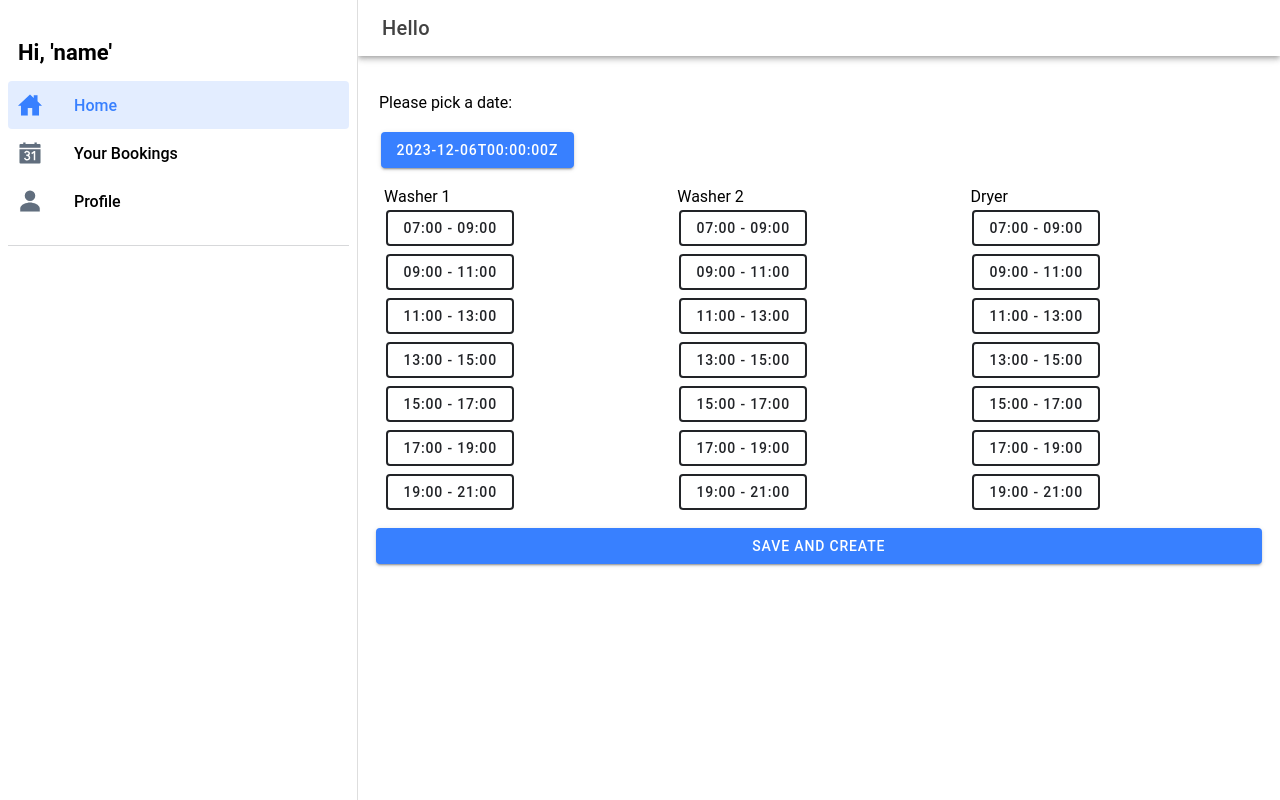
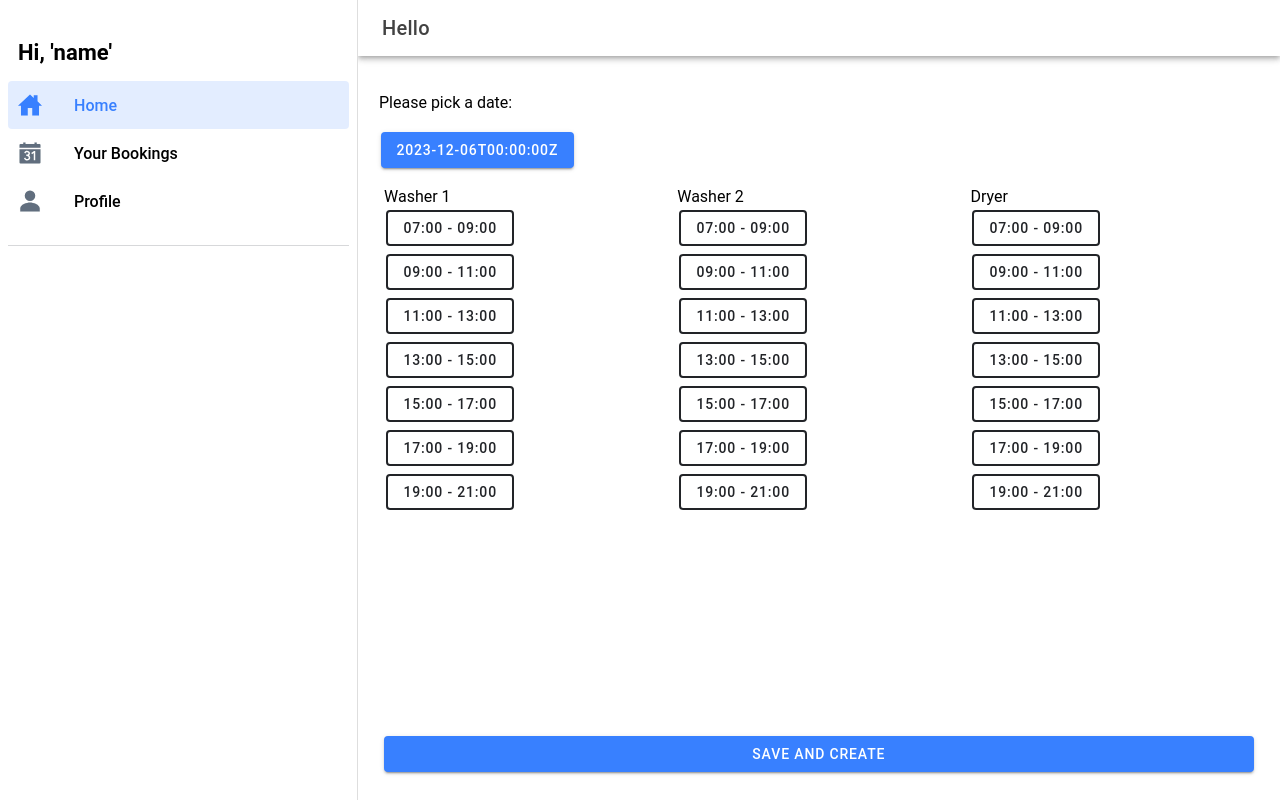
Before and after one commit to PapaniaP/laundry, a React (Vite) app: page /home in a window 1280 px wide. Built offline with nearby package versions, Linux system fonts and the light colour scheme.

Commit message:
styled buttons

```diff
--- a/src/pages/HomePage.css
+++ b/src/pages/HomePage.css
@@ -0,0 +1,21 @@
+.scroll-padding {
+	padding-bottom: 80px !important;
+}
+
+.bottom-button {
+	position: fixed;
+	left: 0;
+	bottom: 0;
+	right: 0;
+	margin: 24px;
+}
+
+.button-container {
+	position: fixed;
+	left: 0;
+	bottom: 0;
+	right: 0;
+	padding: 24px;
+	background-color: var(--ion-toolbar-background);
+	/* backdrop-filter: blur(5px); */
+}
--- a/src/pages/HomePage.tsx
+++ b/src/pages/HomePage.tsx
@@ -6,7 +6,14 @@ import {
 	IonMenuButton,
 	IonTitle,
 	IonContent,
-  IonButton, IonDatetime, IonItem, IonLabel, IonModal, IonGrid, IonRow, IonCol
+	IonButton,
+	IonDatetime,
+	IonItem,
+	IonLabel,
+	IonModal,
+	IonGrid,
+	IonRow,
+	IonCol,
 } from "@ionic/react";
 import { useParams } from "react-router";
 import "./HomePage.css";
@@ -15,7 +22,7 @@ import TimeButton from "../components/TimeButton";
 import { useState, useEffect } from "react";
 import { updateDoc, arrayUnion, doc } from "firebase/firestore";
 import { db, user } from "../firebase-config";
-import { formatISO, startOfToday, addDays } from 'date-fns';
+import { formatISO, startOfToday, addDays } from "date-fns";
 import { getAuth } from "firebase/auth";
 
 interface Booking {
@@ -27,7 +34,7 @@ function HomePage() {
 	const [selectedValues, setSelectedValues] = useState<number[]>([]);
 	const [Booking, setBooking] = useState<Booking>({
 		uid: "",
-    bookedTimes: []
+		bookedTimes: [],
 	});
 
 	const [selectedDate, setSelectedDate] = useState<string>(formatISO(startOfToday()));
@@ -38,29 +45,28 @@ function HomePage() {
 
 	const handleDateChange = (e: CustomEvent) => {
 		setSelectedDate(e.detail.value as string);
-    setShowPicker(false);  // Automatically close the picker when a date is selected
+		setShowPicker(false); // Automatically close the picker when a date is selected
 	};
 
 	const dateToBeFetched = selectedDate.split("T")[0];
 
 	useEffect(() => {
-    localStorage.setItem('selectedDate', dateToBeFetched);
+		localStorage.setItem("selectedDate", dateToBeFetched);
 	}, [dateToBeFetched]);
 
 	//   const datesCollectionRef = collection(db, "building-1" , dateToBeFetched)
 	const dateDocRef = doc(db, "building-1", dateToBeFetched);
 
 	const handleButtonClick = (value: number) => {
-    setSelectedValues(prev => {
+		setSelectedValues((prev) => {
 			// Toggle selection
 			if (prev.includes(value)) {
-        return prev.filter(val => val !== value); // Deselect if already selected
+				return prev.filter((val) => val !== value); // Deselect if already selected
 			} else {
 				return [...prev, value]; // Add to selected values
 			}
 		});
 	};
-
 
 	// Since setSelectedValues is asynchronous, to see the current state after a click,
 	// you can use the useEffect hook with selectedValues as a dependency.
@@ -79,18 +85,18 @@ function HomePage() {
 				// Prepare the booking data with the actual user's UID
 				const newBooking = {
 					uid: currentUser.uid, // Use the UID from the authenticated user
-          bookedTimes: selectedValues
+					bookedTimes: selectedValues,
 				};
 
 				// Update the document with the new booking
 				await updateDoc(dateDocRef, {
-          bookings: arrayUnion(newBooking)
+					bookings: arrayUnion(newBooking),
 				});
 
 				// Reset the booking state if needed
 				setBooking({
 					uid: "",
-          bookedTimes: []
+					bookedTimes: [],
 				});
 				alert("Booking successful");
 				// Possibly redirect or show a success message
@@ -103,7 +109,6 @@ function HomePage() {
 		}
 	};
 
-
 	return (
 		<IonPage>
 			<IonHeader>
@@ -114,13 +119,24 @@ function HomePage() {
 					<IonTitle>Hello</IonTitle>
 				</IonToolbar>
 			</IonHeader>
-      <IonContent fullscreen className="ion-padding">
-        <form onSubmit={handleBooking}>
+			<IonContent
+				fullscreen
+				className="ion-padding"
+			>
+				<form
+					className="scroll-padding" // to avoid overlapping button
+					onSubmit={handleBooking}
+				>
 					<IonGrid>
-            <IonRow><p>Please pick a date:</p></IonRow>
+						<IonRow>
+							<p>Please pick a date:</p>
+						</IonRow>
 						<IonRow>
 							<IonButton onClick={() => setShowPicker(true)}>{selectedDate}</IonButton>
-              <IonModal isOpen={showPicker} onDidDismiss={() => setShowPicker(false)}>
+							<IonModal
+								isOpen={showPicker}
+								onDidDismiss={() => setShowPicker(false)}
+							>
 								<IonItem>
 									<IonLabel>Pick a Day</IonLabel>
 									<IonDatetime
@@ -134,7 +150,6 @@ function HomePage() {
 								{/* <IonButton onClick={() => setShowPicker(false)}>Done</IonButton> */}
 							</IonModal>
 						</IonRow>
-
 					</IonGrid>
 					<IonGrid>
 						<IonRow>
@@ -338,16 +353,19 @@ function HomePage() {
 									/>
 								</IonRow>
 							</IonCol>
-
 						</IonRow>
 					</IonGrid>
+					<div className="button-container">
+						{/* div to fix button to bottom and create bg */}
 						<IonButton
+							// className="bottom-button"
 							expand="block"
-            // slot="end"
+							slot="fixed"
 							type="submit"
 						>
 							Save and Create
 						</IonButton>
+					</div>
 				</form>
 			</IonContent>
 		</IonPage>
```
Lines whose indentation alone changed are shown as unchanged.
